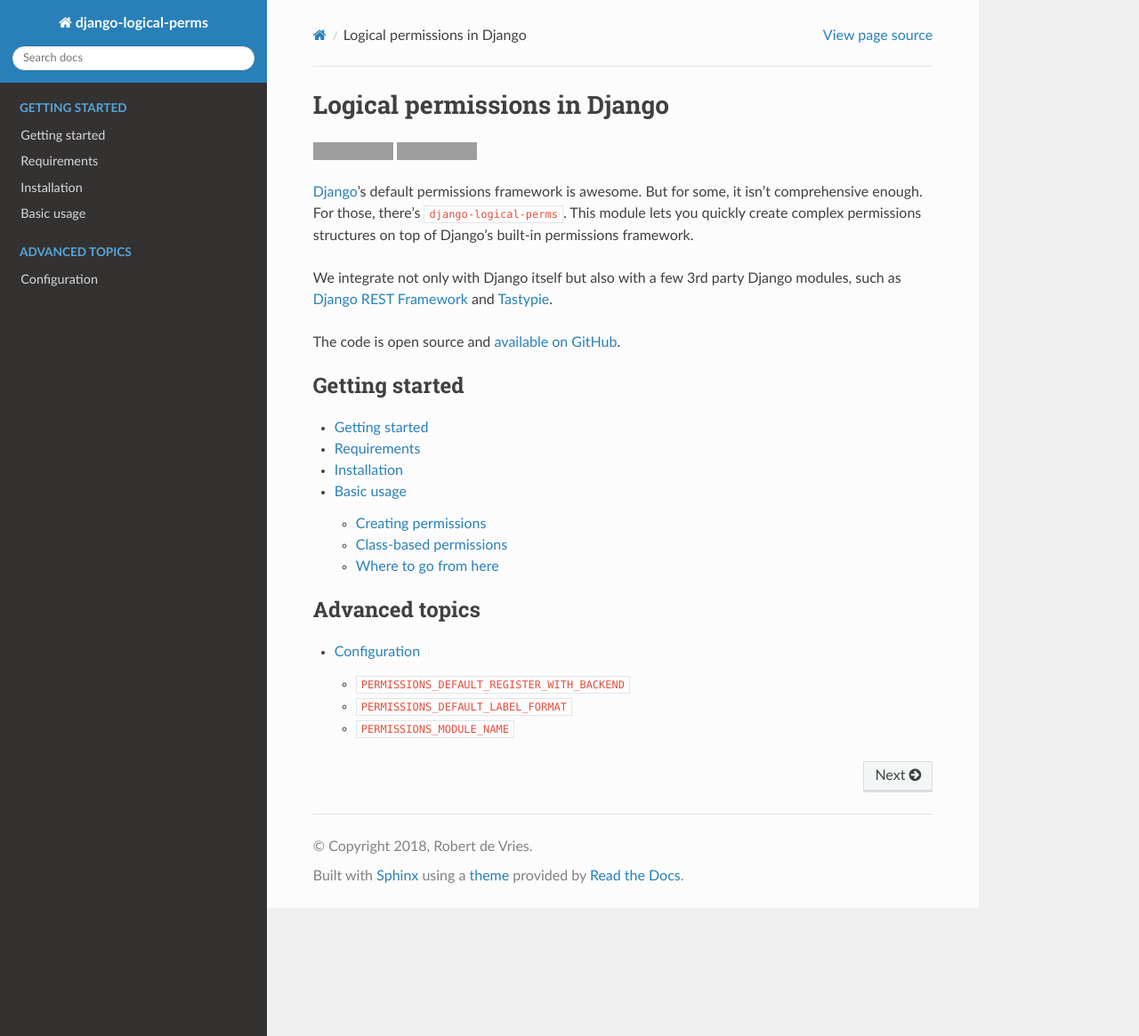
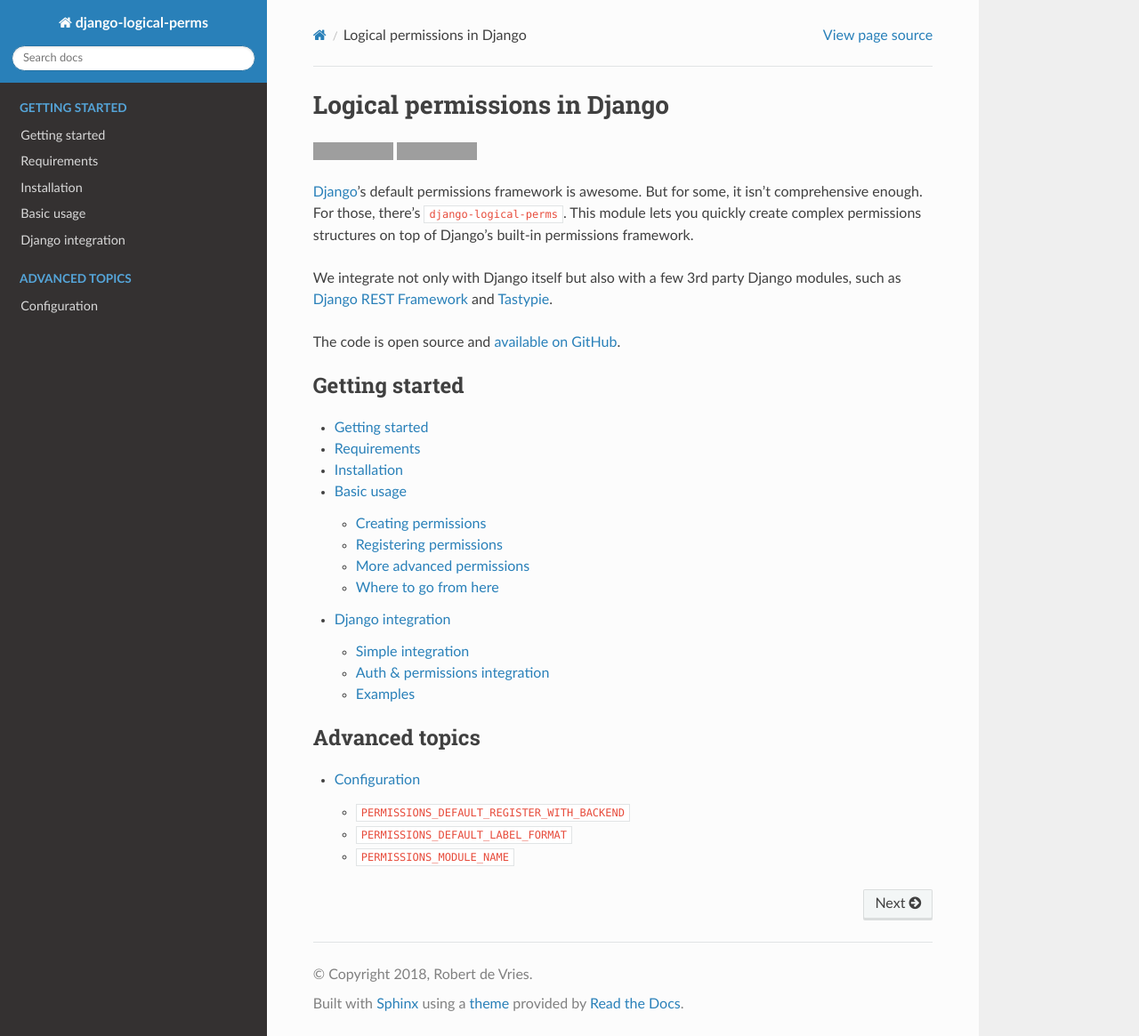
Before and after one commit to wearespindle/django-logical-perms, a Sphinx documentation site: the page built from docs/index.rst, in a window 1280 px wide and 1165 px high. Shown: the whole window at 89% size. Built offline with Sphinx 7.4.7 and the Read the Docs theme 2.0.0, drawn with Linux system fonts in a browser that asks for light colours; some of the changed lines change nothing that is shown; grey boxes are pictures that could not be loaded.

Commit message:
DOCS: Django integration

```diff
--- a/docs/basic.rst
+++ b/docs/basic.rst
@@ -35,6 +35,9 @@
     can_update_profile(user_b, user_a)  # False
     can_update_profile(user_b, user_b)  # True
 
+Registering permissions
+-----------------------
+
 You can pass in additional keyword arguments to the decorator in order to automatically register the permission or to
 change its label. Registering a permission means that it gets available to Django's built-in ``user.has_perm()``
 check. Let's have look at an example.
@@ -59,8 +62,12 @@
     user.has_perm('myapp.can_update_profile', obj)
     user.has_perm('myapp.another_permission', obj)
 
-Class-based permissions
------------------------
+.. note::
+    There's more information on how to integrate with Django's authentication and permissions framework on the
+    :ref:`integrating_django` page.
+
+More advanced permissions
+-------------------------
 
 More complex permissions can be implemented by creating class-based permissions. The ``permission`` decorator
 is actually just a convenience decorator that will turn your method into a class-based permission. Class-based
@@ -102,7 +109,7 @@
     from django_logical_perms.storages import default_storage
 
     default_storage.register(CanUpdateProfile())
-    default_storage.register(CanUpdateProfile, label='myapp.can_update_profile')
+    default_storage.register(CanUpdateProfile(), label='myapp.can_update_profile')
 
 You can optionally also specify the ``label`` keyword argument. This will register your permission with a custom
 label. The default is based on the app name and class name.
--- a/docs/index.rst
+++ b/docs/index.rst
@@ -30,6 +30,7 @@
 
    getting_started
    basic
+   integrating_django
 
 .. toctree::
    :maxdepth: 2
--- /dev/null
+++ b/docs/integrating_django.rst
@@ -0,0 +1,113 @@
+.. _integrating_django:
+
+Django integration
+==================
+
+Django logical perms is a good Django citizen. It's a standalone app that can easily integrate with Django's
+existing permissions framework and even with various Django API frameworks.
+
+This document focuses solely on integrating Django logical perms with Django itself.
+
+Simple integration
+------------------
+
+In order to integrate nicely with Django you will have to add ``django_logical_perms`` to your ``INSTALLED_APPS``.
+That's pretty much all there is to get started using Django logical perms.
+
+This will enable automatic loading of permissions but does not enable integration with Django's authentication and
+permissions frameworks.
+
+Auth & permissions integration
+------------------------------
+
+If you want Django logical perms to integrate with Django's built-in authentication and permissions framework you
+will need to add the custom authentication backend. It's simple: just add
+``django_logical_perms.backends.LogicalPermissionsBackend`` to your ``AUTHENTICATION_BACKENDS`` setting.
+
+The custom authentication backend does not support authenticating users. It will only integrate with ``has_perm``.
+
+Your settings should look like the following.
+::
+
+    INSTALLED_APPS = [
+        # ...
+        'django_logical_perms',
+    ]
+
+    AUTHENTICATION_BACKENDS = [
+        'django_logical_perms.backends.LogicalPermissionsBackend',
+        'django.contrib.auth.backends.ModelBackend'
+    ]
+
+Examples
+--------
+
+Now that you have integrated Django logical perms with Django's own authentication and permissions frameworks, you
+can register your custom logical permissions with Django. Let's define two simple logical permissions which will
+always authorize the user.
+::
+
+    @permission
+    def is_user_cool(user, obj=None):
+        return True
+
+    @permission(register=True)
+    def is_user_awesome(user, obj=None):
+        return True
+
+    @permission(register=True, label='myapp.user_is_a_user')
+    def blep(user, obj=None):
+        return True
+
+Let's go over these permissions.
+
+    :is_user_cool:
+        This permission is by default not getting registered with the authentication and permissions backend. That's
+        because ``is_register`` wasn't specified and the default setting is to not register the permission. You can
+        change this behaviour in your own settings by having a look at the :ref:`configuration` docs.
+
+    :is_user_awesome:
+        This permission is getting registered with the authentication and permissions backend. It's label is not
+        explicitly specified so it will be based on the method name. In this case, the label will be
+        ``myapp.is_user_awesome``.
+
+    :blep:
+        This permission is getting registered with the authentication and permissions backend. It's label is
+        explicitly specified. The permission will therefor be registered as ``myapp.user_is_a_user``.
+
+The permissions can be evaluated through the ``user.has_perm`` method now. Let's have a look at how that works.
+::
+
+    user.has_perm('myapp.is_user_cool')  # False, permission was not registered
+    user.has_perm('myapp.is_user_awesome')  # True, permission was registered
+    user.has_perm('myapp.user_is_a_user')  # True, permission was registered
+    user.has_perm('myapp.blep')  # False, the label was explicitly changed
+
+You can also pass in objects. Object-level permissions are not supported by the default Django authentication and
+permissions framework, but Django logical perms nicely fills up that gap.
+::
+
+    user.has_perm('myapp.is_user_awesome', obj)  # True, obj will get passed in
+
+Using the decorator isn't always convenient to register a permission. You can manually register a permission by
+calling the ``register`` method on the default storage backend. Let's have a look at an example.
+::
+
+    from django_logical_perms.storages import default_storage
+
+    default_storage.register(is_user_cool | is_user_awesome, label='myapp.user_awesome_or_cool')
+
+This also works fine with class-based permissions.
+::
+
+    class CustomPermission(P):
+        def has_permission(user, obj=None):
+            return True
+
+    default_storage.register(CustomPermission, label='myapp.custom_permission')
+
+Both manually registered permissions can now simply be tested against.
+::
+
+    user.has_perm('myapp.user_awesome_or_cool')  # True
+    user.has_perm('myapp.custom_permission')  # True
```
